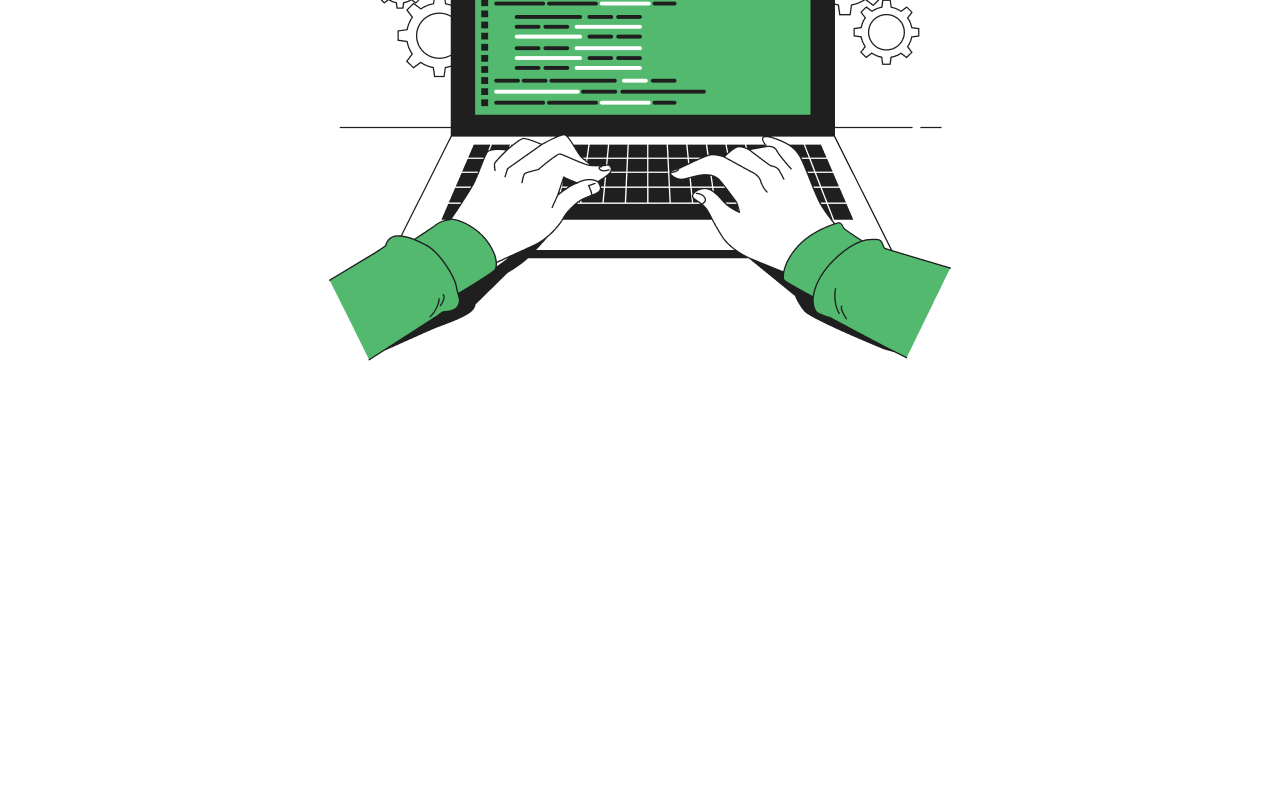
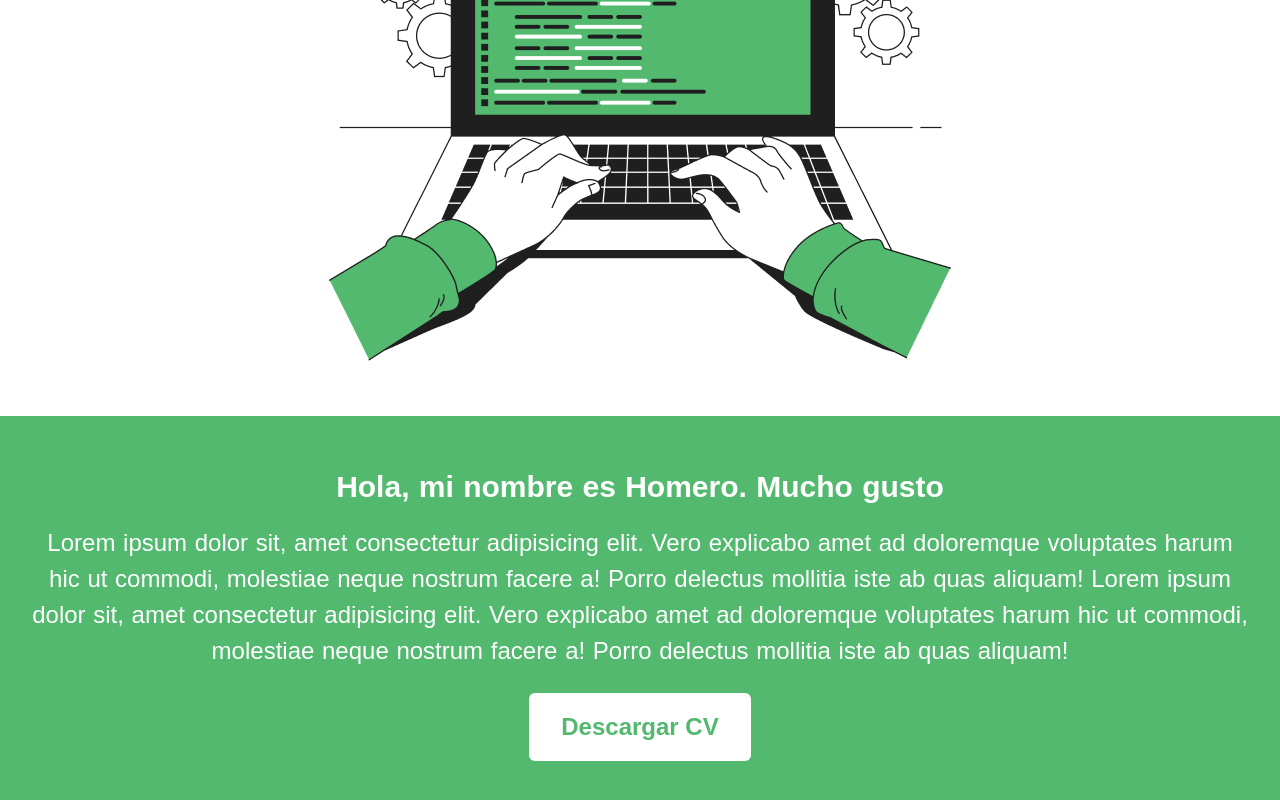
Before and after one commit to Karzten/web-portfolio, a Nuxt app: page / in a window 1280 px wide. Shown: the part 476-1276 px from the top of the page. Before the commit the page ends 844 px from the top, so only its background shows below. Built offline with nearby package versions, Linux system fonts and the light colour scheme.

Commit message:
Add(Description): Add description section responsive

```diff
--- /dev/null
+++ b/components/UI/Button.vue
@@ -0,0 +1,64 @@
+<template>
+  <button
+    :class="typeButton"
+    :disabled="disabled"
+    >
+      {{ text }}
+  </button>
+</template>
+
+<script>
+export default {
+  props: {
+    text: {
+      type: String,
+      required: true
+    },
+    disabled: {
+      type: Boolean,
+      default: false
+    },
+    typeButton: {
+      type: String,
+      default: 'download'
+    }
+  },
+}
+</script>
+
+<style scoped>
+ .download {
+  @apply py-3 px-6 rounded-md bg-white text-green-950 font-bold text-lg;
+ }
+ @media screen and (min-width: 768px) {
+  .download {
+    @apply py-3 px-6 text-xl;
+  }
+ }
+ @media screen and (min-width: 1024px) {
+  .download {
+    @apply py-4 px-8 text-2xl;
+  }
+ }
+ .primary {
+  @apply py-3 px-6 rounded-md bg-green-950 text-white font-bold text-lg;
+ }
+ @media screen and (min-width: 768px) {
+  .download {
+    @apply py-3 px-6 text-xl;
+  }
+ }
+ @media screen and (min-width: 1024px) {
+  .download {
+    @apply py-4 px-8 text-2xl;
+  }
+ }
+ @layer utilities{
+  .download:hover {
+    @apply bg-gray-300
+  }
+  .primary:hover{
+    @apply bg-white text-green-950
+  }
+ }
+</style>
--- /dev/null
+++ b/components/sections/Description.vue
@@ -0,0 +1,21 @@
+<template>
+  <section class="bg-green-950 text-white px-8 py-8 md:py-10 lg:py-12 font-oxanium text-center">
+    <h3 class="text-lg md:text-xl lg:text-3xl font-bold">Hola, mi nombre es Homero. Mucho gusto</h3>
+    <p class="text-base md:text-lg lg:text-2xl pt-4">
+      Lorem ipsum dolor sit, amet consectetur adipisicing elit. Vero explicabo amet ad doloremque voluptates
+      harum hic ut commodi, molestiae neque nostrum facere a! Porro delectus mollitia iste ab quas aliquam!
+      Lorem ipsum dolor sit, amet consectetur adipisicing elit. Vero explicabo amet ad doloremque voluptates
+      harum hic ut commodi, molestiae neque nostrum facere a! Porro delectus mollitia iste ab quas aliquam!
+    </p>
+    <Button text="Descargar CV" class="mt-6" :typeButton="download"/>
+  </section>
+</template>
+
+<script>
+import Button from '@/components/UI/Button'
+export default {
+  components: {
+    Button
+  },
+}
+</script>
--- a/components/sections/Presentation.vue
+++ b/components/sections/Presentation.vue
@@ -2,7 +2,7 @@
   <section class="px-8 text-center grid gap-2 justify-items-center">
     <h1 class="font-oxanium text-xl md:text-3xl xl:text-4xl font-bold">Desarrollador Frontend y Diseñador UX/UI</h1>
     <span class="font-oxanium text-base md:text-xl xl:text-2xl">Me gusta diseñar y programar para hacer realidad mis ideas</span>
-    <img class="object-scale-down" src="@/assets/image/Presentation.png" alt="">
+    <img class="object-scale-down" src="@/assets/image/Presentation.png" alt="Laptop de pantalla verde con código">
   </section>
 </template>
 
--- a/pages/index.vue
+++ b/pages/index.vue
@@ -2,15 +2,17 @@
   <div class="">
     <Header />
     <Presentation class="mt-8 md:mt-10 lg:mt-12"/>
+    <Description class="mt-8 md:mt-10 lg:mt-12"/>
   </div>
 </template>
 
 <script>
 import Header from '~/components/UI/Header.vue'
 import Presentation from '~/components/sections/Presentation.vue'
+import Description from '~/components/sections/Description.vue'
 export default {
   components: {
-    Header, Presentation
+    Header, Presentation, Description
   }
 }
 </script>
```
